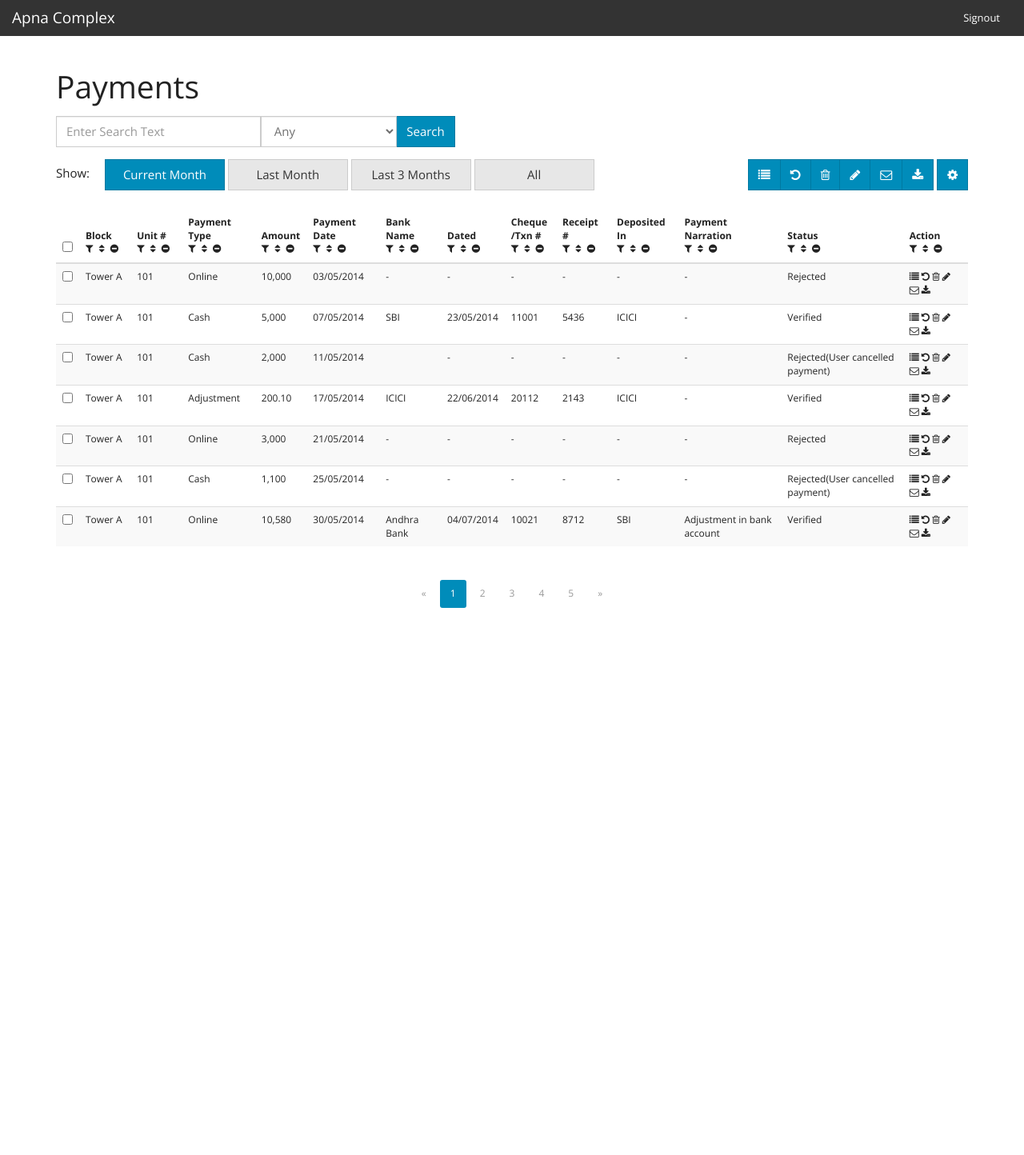
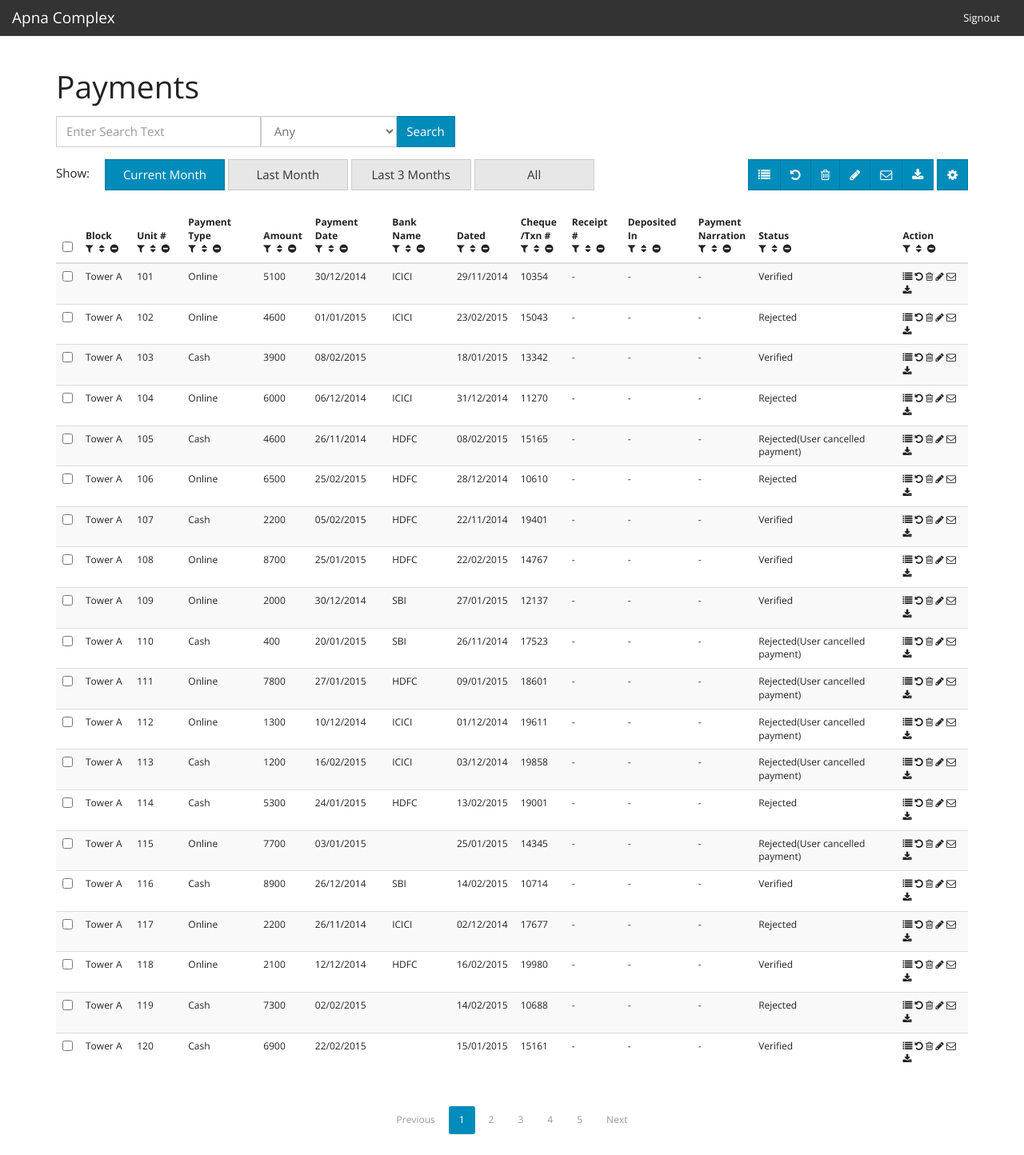
Before and after one commit to bhavya91/apnacomplex, a Jekyll site: the page built from admin/index.html, in a window 1280 px wide. Shown: the whole page at 80% size. Built offline with Jekyll 4.4.1, drawn with Linux system fonts in a browser that asks for light colours; nearby versions of some CDN libraries; before the commit the page ends 900 px from its top, so only the background shows below that.

Commit message:
Introducing Angular

```diff
--- a/_includes/admin/head.html
+++ b/_includes/admin/head.html
@@ -10,4 +10,6 @@
   <script src="https://code.jquery.com/jquery-2.1.3.min.js"></script>
   <script src="https://maxcdn.bootstrapcdn.com/bootstrap/3.3.2/js/bootstrap.min.js"></script>
   <link rel="stylesheet" href="//maxcdn.bootstrapcdn.com/font-awesome/4.3.0/css/font-awesome.min.css">
+  <script src="https://ajax.googleapis.com/ajax/libs/angularjs/1.3.14/angular.min.js"></script>
+  <script src="../js/admin.js"></script>
 </head>
--- a/_layouts/admin.html
+++ b/_layouts/admin.html
@@ -3,7 +3,7 @@
 
   {% include admin/head.html %}
 
-  <body id="admin">
+  <body id="admin" ng-app="admin">
 
     {% include admin/header.html %}
 
--- a/admin/index.html
+++ b/admin/index.html
@@ -1,7 +1,7 @@
 ---
 layout: admin
 ---
-<div class="container">
+<div class="container" ng-controller="ListController">
   <h1>Payments</h1>
 
   <div class="search-container">
@@ -98,20 +98,21 @@ layout: admin
       </tr>
     </thead>
     <tbody>
-      <tr>
+      <tr ng-repeat="payment in payments">
+        {% raw %}
         <td><input type="checkbox"></td>
-        <td>Tower A</td>
-        <td>101</td>
-        <td>Online</td>
-        <td>10,000</td>
-        <td>03/05/2014</td>
+        <td>{{payment.block}}</td>
+        <td>{{payment.unit}}</td>
+        <td>{{payment.paymentType}}</td>
+        <td>{{payment.amount}}</td>
+        <td>{{payment.paymentDate}}</td>
+        <td>{{payment.bankName}}</td>
+        <td>{{payment.dated}}</td>
+        <td>{{payment.chequeNo}}</td>
         <td>-</td>
         <td>-</td>
         <td>-</td>
-        <td>-</td>
-        <td>-</td>
-        <td>-</td>
-        <td>Rejected</td>
+        <td>{{payment.status}}</td>
         <td>
           <i class="fa fa-list" title="Details"></i>
           <i class="fa fa-undo" title="Revert"></i>
@@ -120,157 +121,20 @@ layout: admin
           <i class="fa fa-envelope-o" title="Email Receipt"></i>
           <i class="fa fa-download" title="Download Receipt"></i>
         </td>
-      </tr>
-      <tr>
-        <td><input type="checkbox"></td>
-        <td>Tower A</td>
-        <td>101</td>
-        <td>Cash</td>
-        <td>5,000</td>
-        <td>07/05/2014</td>
-        <td>SBI</td>
-        <td>23/05/2014</td>
-        <td>11001</td>
-        <td>5436</td>
-        <td>ICICI</td>
-        <td>-</td>
-        <td>Verified</td>
-        <td>
-          <i class="fa fa-list" title="Details"></i>
-          <i class="fa fa-undo" title="Revert"></i>
-          <i class="fa fa-trash-o" title="Delete"></i>
-          <i class="fa fa-pencil" title="Edit"></i>
-          <i class="fa fa-envelope-o" title="Email Receipt"></i>
-          <i class="fa fa-download" title="Download Receipt"></i>
-        </td>
-      </tr>
-      <tr>
-        <td><input type="checkbox"></td>
-        <td>Tower A</td>
-        <td>101</td>
-        <td>Cash</td>
-        <td>2,000</td>
-        <td>11/05/2014</td>
-        <td></td>
-        <td>-</td>
-        <td>-</td>
-        <td>-</td>
-        <td>-</td>
-        <td>-</td>
-        <td>Rejected(User cancelled payment)</td>
-        <td>
-          <i class="fa fa-list" title="Details"></i>
-          <i class="fa fa-undo" title="Revert"></i>
-          <i class="fa fa-trash-o" title="Delete"></i>
-          <i class="fa fa-pencil" title="Edit"></i>
-          <i class="fa fa-envelope-o" title="Email Receipt"></i>
-          <i class="fa fa-download" title="Download Receipt"></i>
-        </td>
-      </tr>
-      <tr>
-        <td><input type="checkbox"></td>
-        <td>Tower A</td>
-        <td>101</td>
-        <td>Adjustment</td>
-        <td>200.10</td>
-        <td>17/05/2014</td>
-        <td>ICICI</td>
-        <td>22/06/2014</td>
-        <td>20112</td>
-        <td>2143</td>
-        <td>ICICI</td>
-        <td>-</td>
-        <td>Verified</td>
-        <td>
-          <i class="fa fa-list" title="Details"></i>
-          <i class="fa fa-undo" title="Revert"></i>
-          <i class="fa fa-trash-o" title="Delete"></i>
-          <i class="fa fa-pencil" title="Edit"></i>
-          <i class="fa fa-envelope-o" title="Email Receipt"></i>
-          <i class="fa fa-download" title="Download Receipt"></i>
-        </td>
-      </tr>
-      <tr>
-        <td><input type="checkbox"></td>
-        <td>Tower A</td>
-        <td>101</td>
-        <td>Online</td>
-        <td>3,000</td>
-        <td>21/05/2014</td>
-        <td>-</td>
-        <td>-</td>
-        <td>-</td>
-        <td>-</td>
-        <td>-</td>
-        <td>-</td>
-        <td>Rejected</td>
-        <td>
-          <i class="fa fa-list" title="Details"></i>
-          <i class="fa fa-undo" title="Revert"></i>
-          <i class="fa fa-trash-o" title="Delete"></i>
-          <i class="fa fa-pencil" title="Edit"></i>
-          <i class="fa fa-envelope-o" title="Email Receipt"></i>
-          <i class="fa fa-download" title="Download Receipt"></i>
-        </td>
-      </tr>
-      <tr>
-        <td><input type="checkbox"></td>
-        <td>Tower A</td>
-        <td>101</td>
-        <td>Cash</td>
-        <td>1,100</td>
-        <td>25/05/2014</td>
-        <td>-</td>
-        <td>-</td>
-        <td>-</td>
-        <td>-</td>
-        <td>-</td>
-        <td>-</td>
-        <td>Rejected(User cancelled payment)</td>
-        <td>
-          <i class="fa fa-list" title="Details"></i>
-          <i class="fa fa-undo" title="Revert"></i>
-          <i class="fa fa-trash-o" title="Delete"></i>
-          <i class="fa fa-pencil" title="Edit"></i>
-          <i class="fa fa-envelope-o" title="Email Receipt"></i>
-          <i class="fa fa-download" title="Download Receipt"></i>
-        </td>
-      </tr>
-      <tr>
-        <td><input type="checkbox"></td>
-        <td>Tower A</td>
-        <td>101</td>
-        <td>Online</td>
-        <td>10,580</td>
-        <td>30/05/2014</td>
-        <td>Andhra Bank</td>
-        <td>04/07/2014</td>
-        <td>10021</td>
-        <td>8712</td>
-        <td>SBI</td>
-        <td>Adjustment in bank account</td>
-        <td>Verified</td>
-        <td>
-          <i class="fa fa-list" title="Details"></i>
-          <i class="fa fa-undo" title="Revert"></i>
-          <i class="fa fa-trash-o" title="Delete"></i>
-          <i class="fa fa-pencil" title="Edit"></i>
-          <i class="fa fa-envelope-o" title="Email Receipt"></i>
-          <i class="fa fa-download" title="Download Receipt"></i>
-        </td>
+        {% endraw %}
       </tr>
     </tbody>
   </table>
 
   <div class="pagination-container">
     <ul class="pagination">
-      <li class="disabled"><a href="#">«</a></li>
+      <li class="disabled"><a href="#">Previous</a></li>
       <li class="active"><a href="#">1</a></li>
       <li><a href="#">2</a></li>
       <li><a href="#">3</a></li>
       <li><a href="#">4</a></li>
       <li><a href="#">5</a></li>
-      <li><a href="#">»</a></li>
+      <li><a href="#">Next</a></li>
     </ul>
   </div>
 </div>
--- /dev/null
+++ b/js/admin.js
@@ -0,0 +1,7 @@
+var admin = angular.module('admin', []);
+
+admin.controller('ListController', ['$scope', '$http', function($scope, $http) {
+  $http.get('../js/payments.json').success(function(data){
+    $scope.payments = data;
+  });
+}]);
--- /dev/null
+++ b/js/payments.json
@@ -0,0 +1,221 @@
+[
+  {"block":"Tower A",
+    "unit":"101",
+    "paymentType":"Online",
+    "amount":"5100",
+    "paymentDate":"30/12/2014",
+    "bankName":"ICICI",
+    "dated":"29/11/2014",
+    "chequeNo":"10354",
+    "status":"Verified"
+  },
+  {
+    "block":"Tower A",
+    "unit":"102",
+    "paymentType":"Online",
+    "amount":"4600",
+    "paymentDate":"01/01/2015",
+    "bankName":"ICICI",
+    "dated":"23/02/2015",
+    "chequeNo":"15043",
+    "status":"Rejected"
+  },
+  {
+    "block":"Tower A",
+    "unit":"103",
+    "paymentType":"Cash",
+    "amount":"3900",
+    "paymentDate":"08/02/2015",
+    "bankName":"",
+    "dated":"18/01/2015",
+    "chequeNo":"13342",
+    "status":"Verified"
+  },
+  {
+    "block":"Tower A",
+    "unit":"104",
+    "paymentType":"Online",
+    "amount":"6000",
+    "paymentDate":"06/12/2014",
+    "bankName":"ICICI",
+    "dated":"31/12/2014",
+    "chequeNo":"11270",
+    "status":"Rejected"
+  },
+  {
+    "block":"Tower A",
+    "unit":"105",
+    "paymentType":"Cash",
+    "amount":"4600",
+    "paymentDate":"26/11/2014",
+    "bankName":"HDFC",
+    "dated":"08/02/2015",
+    "chequeNo":"15165",
+    "status":"Rejected(User cancelled payment)"
+  },
+  {
+    "block":"Tower A",
+    "unit":"106",
+    "paymentType":"Online",
+    "amount":"6500",
+    "paymentDate":"25/02/2015",
+    "bankName":"HDFC",
+    "dated":"28/12/2014",
+    "chequeNo":"10610",
+    "status":"Rejected"
+  },
+  {
+    "block":"Tower A",
+    "unit":"107",
+    "paymentType":"Cash",
+    "amount":"2200",
+    "paymentDate":"05/02/2015",
+    "bankName":"HDFC",
+    "dated":"22/11/2014",
+    "chequeNo":"19401",
+    "status":"Verified"
+  },
+  {
+    "block":"Tower A",
+    "unit":"108",
+    "paymentType":"Online",
+    "amount":"8700",
+    "paymentDate":"25/01/2015",
+    "bankName":"HDFC",
+    "dated":"22/02/2015",
+    "chequeNo":"14767",
+    "status":"Verified"
+  },
+  {
+    "block":"Tower A",
+    "unit":"109",
+    "paymentType":"Online",
+    "amount":"2000",
+    "paymentDate":"30/12/2014",
+    "bankName":"SBI",
+    "dated":"27/01/2015",
+    "chequeNo":"12137",
+    "status":"Verified"
+  },
+  {
+    "block":"Tower A",
+    "unit":"110",
+    "paymentType":"Cash",
+    "amount":"400",
+    "paymentDate":"20/01/2015",
+    "bankName":"SBI",
+    "dated":"26/11/2014",
+    "chequeNo":"17523",
+    "status":"Rejected(User cancelled payment)"
+  },
+  {
+    "block":"Tower A",
+    "unit":"111",
+    "paymentType":"Online",
+    "amount":"7800",
+    "paymentDate":"27/01/2015",
+    "bankName":"HDFC",
+    "dated":"09/01/2015",
+    "chequeNo":"18601",
+    "status":"Rejected(User cancelled payment)"
+  },
+  {
+    "block":"Tower A",
+    "unit":"112",
+    "paymentType":"Online",
+    "amount":"1300",
+    "paymentDate":"10/12/2014",
+    "bankName":"ICICI",
+    "dated":"01/12/2014",
+    "chequeNo":"19611",
+    "status":"Rejected(User cancelled payment)"
+  },
+  {
+    "block":"Tower A",
+    "unit":"113",
+    "paymentType":"Cash",
+    "amount":"1200",
+    "paymentDate":"16/02/2015",
+    "bankName":"ICICI",
+    "dated":"03/12/2014",
+    "chequeNo":"19858",
+    "status":"Rejected(User cancelled payment)"
+  },
+  {
+    "block":"Tower A",
+    "unit":"114",
+    "paymentType":"Cash",
+    "amount":"5300",
+    "paymentDate":"24/01/2015",
+    "bankName":"HDFC",
+    "dated":"13/02/2015",
+    "chequeNo":"19001",
+    "status":"Rejected"
+  },
+  {
+    "block":"Tower A",
+    "unit":"115",
+    "paymentType":"Online",
+    "amount":"7700",
+    "paymentDate":"03/01/2015",
+    "bankName":"",
+    "dated":"25/01/2015",
+    "chequeNo":"14345",
+    "status":"Rejected(User cancelled payment)"
+  },
+  {
+    "block":"Tower A",
+    "unit":"116",
+    "paymentType":"Cash",
+    "amount":"8900",
+    "paymentDate":"26/12/2014",
+    "bankName":"SBI",
+    "dated":"14/02/2015",
+    "chequeNo":"10714",
+    "status":"Verified"
+  },
+  {
+    "block":"Tower A",
+    "unit":"117",
+    "paymentType":"Online",
+    "amount":"2200",
+    "paymentDate":"26/11/2014",
+    "bankName":"ICICI",
+    "dated":"02/12/2014",
+    "chequeNo":"17677",
+    "status":"Rejected"
+  },
+  {
+    "block":"Tower A",
+    "unit":"118",
+    "paymentType":"Online",
+    "amount":"2100",
+    "paymentDate":"12/12/2014",
+    "bankName":"HDFC",
+    "dated":"16/02/2015",
+    "chequeNo":"19980",
+    "status":"Verified"
+  },
+  {
+    "block":"Tower A",
+    "unit":"119",
+    "paymentType":"Cash",
+    "amount":"7300",
+    "paymentDate":"02/02/2015",
+    "bankName":"",
+    "dated":"14/02/2015",
+    "chequeNo":"10688",
+    "status":"Rejected"
+  },
+  {
+    "block":"Tower A",
+    "unit":"120",
+    "paymentType":"Cash",
+    "amount":"6900",
+    "paymentDate":"22/02/2015",
+    "bankName":"",
+    "dated":"15/01/2015",
+    "chequeNo":"15161",
+    "status":"Verified"
+  }
+]
```
